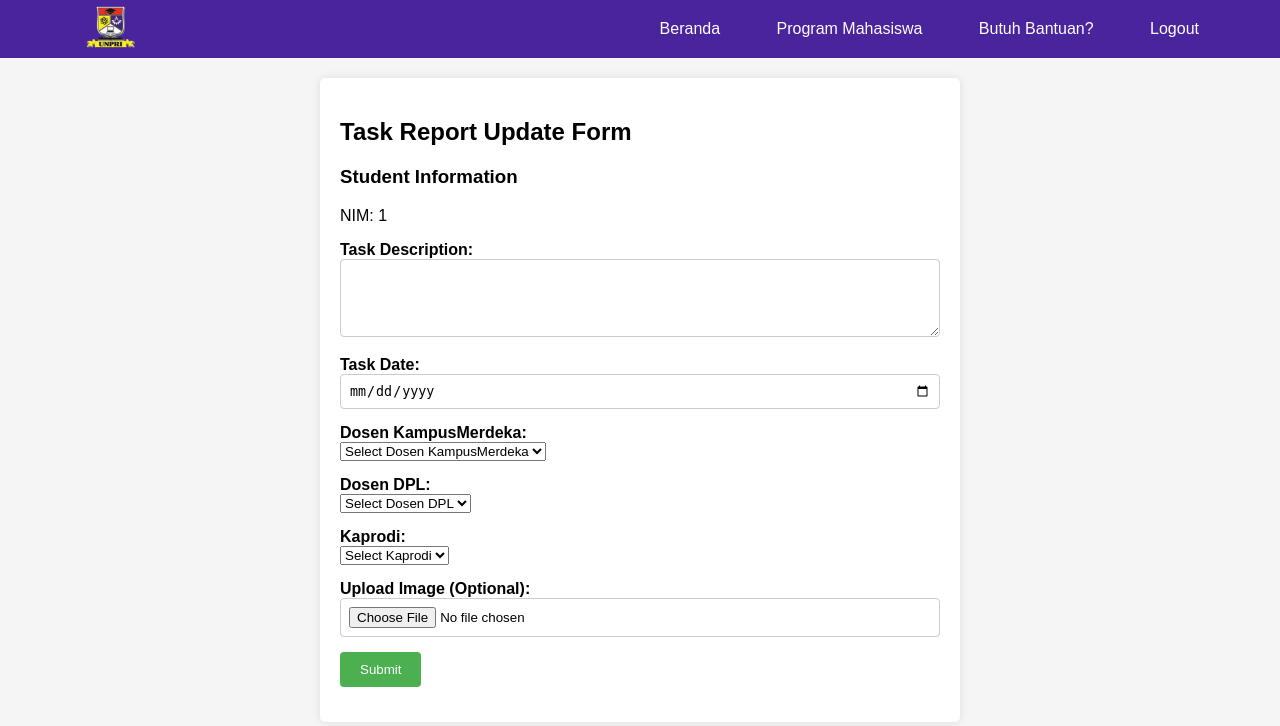
After one commit to SomebodyAcc/UnpriSite, a PHP site: page /mahasiswa/taskreport.php in a window 1280 px wide. The commit adds this page. Shown: the top 726 px of the page. Run offline with PHP 8.4, Linux system fonts and the light colour scheme; the visitor is signed in with stand-in values (Sample User, id 1); data that the repository does not hold is empty.

Commit message:
add report mahasiswa

```diff
--- a/css/style.css
+++ b/css/style.css
@@ -451,43 +451,82 @@ footer {
 }
 
 /* dashboard mahasiswa */
-.column {
-  float: left;
-  width: 50%;
-  padding: 20px;
-  text-align: center;
-  font-size: 25px;
+/* Basic styling for tables and buttons */
+.containertbl {
+  display: flex;
+  justify-content: space-between;
+  align-items: flex-start;
+  margin-bottom: 20px;
+}
+.task-table,
+.report-table {
+  width: 48%; /* Adjust width as needed */
+  border-collapse: collapse;
+  margin-bottom: 20px;
+}
+.task-table th,
+.task-table td,
+.report-table th,
+.report-table td {
+  border: 1px solid #dddddd;
+  text-align: left;
+  padding: 8px;
+}
+.task-table th,
+.report-table th {
+  background-color: #f2f2f2;
+}
+.report-table {
+  display: none; /* Initially hide the weekly report table */
+}
+.expand-btn {
+  padding: 10px 15px;
+  background-color: #4caf50;
+  color: white;
+  border: none;
+  border-radius: 5px;
   cursor: pointer;
-  color: white;
-  position: relative; /* Ensure relative positioning for absolute elements */
 }
 
-/* Style for the expandable content */
-.expandable-content {
-  display: none;
-  position: absolute;
-  top: 0;
-  right: -50%; /* Initially position outside the column */
-  width: 50%; /* Take half the width of the column */
-  background-color: #333;
+/* taskreport */
+
+.task-form-container {
+  max-width: 600px;
+  margin: 20px auto;
+  background-color: #fff;
   padding: 20px;
-  color: white;
-  transition: right 0.3s ease; /* Smooth transition for expanding */
+  border-radius: 5px;
+  box-shadow: 0 0 10px rgba(0, 0, 0, 0.1);
 }
 
-/* Clear floats after the columns */
-.row:after {
-  content: "";
-  display: table;
-  clear: both;
+.form-group {
+  margin-bottom: 15px;
 }
 
-/* Closable button inside the expandable content */
-.closebtn {
-  position: absolute;
-  top: 10px;
-  right: 10px;
+label {
+  font-weight: bold;
+}
+
+input[type="text"],
+textarea,
+input[type="date"],
+input[type="file"] {
+  width: 100%;
+  padding: 8px;
+  border: 1px solid #ccc;
+  border-radius: 4px;
+  box-sizing: border-box;
+}
+
+input[type="submit"] {
+  background-color: #4caf50;
   color: white;
-  font-size: 20px;
+  padding: 10px 20px;
+  border: none;
+  border-radius: 4px;
   cursor: pointer;
 }
+
+input[type="submit"]:hover {
+  background-color: #45a049;
+}
--- a/js/script.js
+++ b/js/script.js
@@ -1,23 +1,51 @@
-let gridItems = 3;
+// Function to show/hide weekly report based on button click
+function toggleReportTable() {
+  var reportTable = document.getElementById("report-table");
+  var expandBtn = document.getElementById("expand-btn");
 
-function createGridItems(count) {
-  let grid = document.getElementById("grid");
-  grid.innerHTML = "";
-  for (let i = 0; i < count; i++) {
-    let gridItem = document.createElement("div");
-    gridItem.className = "grid-item";
-    gridItem.textContent = `Item ${i + 1}`;
-    grid.appendChild(gridItem);
+  // Toggle visibility of report table and update button text
+  if (reportTable.classList.contains("report-hidden")) {
+    reportTable.classList.remove("report-hidden");
+    expandBtn.textContent = "Collapse Report Table";
+  } else {
+    reportTable.classList.add("report-hidden");
+    expandBtn.textContent = "Expand Report Table";
   }
 }
 
-function expandGrid() {
-  gridItems++;
-  let grid = document.getElementById("grid");
-  grid.classList.add("expanded");
-  createGridItems(gridItems);
+// Function to show weekly report based on task ID
+function showReport(taskId) {
+  var reportTable = document.getElementById("report-table");
+  var reportBody = document.getElementById("report-body");
+
+  // Clear previous report data
+  reportBody.innerHTML = "";
+
+  // Sample data for demonstration (replace with actual data retrieval)
+  var reports = [
+    { week: "Week 1", progress: "80%", comments: "Good progress, need to review last section." },
+    { week: "Week 2", progress: "100%", comments: "Task completed successfully." },
+    // Add more report data as needed
+  ];
+
+  // Filter reports based on task ID (for demonstration, using static data)
+  reports.forEach(function (report) {
+    var row = document.createElement("tr");
+    row.innerHTML = "<td>" + report.week + "</td><td>" + report.progress + "</td><td>" + report.comments + "</td>";
+    reportBody.appendChild(row);
+  });
+
+  // Show the report table when a task is clicked
+  reportTable.style.display = "block";
 }
 
-document.addEventListener("DOMContentLoaded", function () {
-  createGridItems(gridItems);
+// Basic form validation example
+document.getElementById("taskForm").addEventListener("submit", function (event) {
+  const description = document.getElementById("description").value.trim();
+  const taskDate = document.getElementById("taskDate").value.trim();
+
+  if (description === "" || taskDate === "") {
+    event.preventDefault(); // Prevent form submission if fields are empty
+    alert("Please fill out all fields.");
+  }
 });
--- /dev/null
+++ b/mahasiswa/taskreport.php
@@ -0,0 +1,194 @@
+<?php
+session_start();
+include('../includes/db.php'); // Include your database connection script
+
+// Redirect if not logged in
+if (!isset($_SESSION['nim'])) {
+    header('Location: login.php');
+    exit;
+}
+
+// Function to get user ID from NIM
+function getUserIdFromNim($conn, $nim)
+{
+    $sql = "SELECT id_mahasiswa FROM Mahasiswa WHERE nim = ?";
+    $stmt = $conn->prepare($sql);
+    $stmt->bind_param("s", $nim);
+    $stmt->execute();
+    $result = $stmt->get_result();
+    if ($result->num_rows > 0) {
+        $row = $result->fetch_assoc();
+        return $row['id_mahasiswa'];
+    } else {
+        return null;
+    }
+}
+
+// Fetch options for Dosen_DPL
+$sql_dosen_dpl = "SELECT id_dosen_dpl, nama FROM Dosen_DPL";
+$result_dosen_dpl = $conn->query($sql_dosen_dpl);
+$dosen_dpl_options = array();
+while ($row = $result_dosen_dpl->fetch_assoc()) {
+    $dosen_dpl_options[$row['id_dosen_dpl']] = $row['nama'];
+}
+
+// Fetch options for Dosen_KampusMerdeka
+$sql_dosen_KM = "SELECT id_dosen_KM, nama FROM Dosen_KampusMerdeka";
+$result_dosen_KM = $conn->query($sql_dosen_KM);
+$dosen_KM_options = array();
+while ($row = $result_dosen_KM->fetch_assoc()) {
+    $dosen_KM_options[$row['id_dosen_KM']] = $row['nama'];
+}
+
+// Fetch options for Kaprodi
+$sql_kaprodi = "SELECT id_kaprodi, nama FROM Kaprodi";
+$result_kaprodi = $conn->query($sql_kaprodi);
+$kaprodi_options = array();
+while ($row = $result_kaprodi->fetch_assoc()) {
+    $kaprodi_options[$row['id_kaprodi']] = $row['nama'];
+}
+
+// Handle form submission
+if ($_SERVER["REQUEST_METHOD"] == "POST") {
+    $nim = $_SESSION['nim'];
+    $id_mahasiswa = getUserIdFromNim($conn, $nim);
+    $id_dosen_KM = $_POST['id_dosen_KM'];
+    $id_dosen_dpl = $_POST['id_dosen_dpl'];
+    $id_kaprodi = $_POST['id_kaprodi'];
+    $description = $_POST['description'];
+    $taskDate = $_POST['taskDate'];
+
+    // File upload handling
+    $imagePath = ''; // Initialize empty path
+    if ($_FILES['image']['name']) {
+        $targetDir = "uploads/";
+        $fileName = basename($_FILES["image"]["name"]);
+        $targetFilePath = $targetDir . $fileName;
+        $fileType = pathinfo($targetFilePath, PATHINFO_EXTENSION);
+        $allowedTypes = array('jpg', 'jpeg', 'png', 'gif');
+
+        if (in_array($fileType, $allowedTypes)) {
+            if (move_uploaded_file($_FILES["image"]["tmp_name"], $targetFilePath)) {
+                $imagePath = $targetFilePath;
+            } else {
+                echo "Sorry, there was an error uploading your file.";
+                exit;
+            }
+        } else {
+            echo "Sorry, only JPG, JPEG, PNG, GIF files are allowed.";
+            exit;
+        }
+    }
+
+    // Insert into database
+    $sql_insert = "INSERT INTO Kegiatan (id_mahasiswa, id_dosen_KM, id_dosen_dpl, id_kaprodi, deskripsi, tanggal, foto)
+                   VALUES (?, ?, ?, ?, ?, ?, ?)";
+    $stmt = $conn->prepare($sql_insert);
+    $stmt->bind_param("iiissss", $id_mahasiswa, $id_dosen_KM, $id_dosen_dpl, $id_kaprodi, $description, $taskDate, $imagePath);
+
+    if ($stmt->execute()) {
+        echo "Task report submitted successfully.";
+    } else {
+        echo "Error: " . $sql_insert . "<br>" . $stmt->error;
+    }
+
+    $stmt->close();
+}
+?>
+<!DOCTYPE html>
+<html lang="en">
+
+<head>
+    <meta charset="UTF-8">
+    <meta name="viewport" content="width=device-width, initial-scale=1.0">
+    <title>Task Report Update Form</title>
+    <link rel="stylesheet" href="../css/style.css">
+</head>
+
+<body>
+    <header>
+        <nav class="navbar">
+            <div class="logo">
+                <img src="../images/logoUnpri.png" alt="logo Unpri">
+            </div>
+            <ul>
+                <li><a href="dashboard.php">Beranda</a></li>
+                <li class="dropdown">
+                    <a href="#" class="dropbtn">Program Mahasiswa</a>
+                    <div class="dropdown-content">
+                        <a href="https://kampusmerdeka.zendesk.com/hc/en-us/categories/6153606311577-MSIB">Magang Bersertifikat</a>
+                        <a href="https://kampusmerdeka.kemdikbud.go.id/program/studi-independen">Studi Independent</a>
+                        <a href="https://pmm.kampusmerdeka.kemdikbud.go.id/pages/info/program/pmm_4/">Program Pertukaran Mahasiswa</a>
+
+                    </div>
+                </li>
+                <li><a href="../help.php">Butuh Bantuan?</a></li>
+                <li><a href="../logout.php">Logout</a></li>
+            </ul>
+        </nav>
+    </header>
+    <div class="task-form-container">
+        <h2>Task Report Update Form</h2>
+
+        <!-- Display Mahasiswa Information -->
+        <h3>Student Information</h3>
+        <p>NIM: <?php echo $_SESSION['nim']; ?></p>
+        <!-- Add more information display as needed -->
+
+        <!-- Task Report Form -->
+        <form id="taskForm" action="<?php echo htmlspecialchars($_SERVER["PHP_SELF"]); ?>" method="post" enctype="multipart/form-data">
+            <!-- Hidden field for id_mahasiswa -->
+            <input type="hidden" name="id_mahasiswa" value="<?php echo $id_mahasiswa; ?>">
+
+            <div class="form-group">
+                <label for="description">Task Description:</label><br>
+                <textarea id="description" name="description" rows="4" required></textarea>
+            </div>
+            <div class="form-group">
+                <label for="taskDate">Task Date:</label><br>
+                <input type="date" id="taskDate" name="taskDate" required>
+            </div>
+            <div class="form-group">
+                <label for="id_dosen_KM">Dosen KampusMerdeka:</label><br>
+                <select id="id_dosen_KM" name="id_dosen_KM" required>
+                    <option value="">Select Dosen KampusMerdeka</option>
+                    <?php foreach ($dosen_KM_options as $id => $nama) : ?>
+                        <option value="<?php echo $id; ?>"><?php echo $nama; ?></option>
+                    <?php endforeach; ?>
+                </select>
+            </div>
+            <div class="form-group">
+                <label for="id_dosen_dpl">Dosen DPL:</label><br>
+                <select id="id_dosen_dpl" name="id_dosen_dpl" required>
+                    <option value="">Select Dosen DPL</option>
+                    <?php foreach ($dosen_dpl_options as $id => $nama) : ?>
+                        <option value="<?php echo $id; ?>"><?php echo $nama; ?></option>
+                    <?php endforeach; ?>
+                </select>
+            </div>
+            <div class="form-group">
+                <label for="id_kaprodi">Kaprodi:</label><br>
+                <select id="id_kaprodi" name="id_kaprodi" required>
+                    <option value="">Select Kaprodi</option>
+                    <?php foreach ($kaprodi_options as $id => $nama) : ?>
+                        <option value="<?php echo $id; ?>"><?php echo $nama; ?></option>
+                    <?php endforeach; ?>
+                </select>
+            </div>
+            <div class="form-group">
+                <label for="image">Upload Image (Optional):</label><br>
+                <input type="file" id="image" name="image">
+            </div>
+            <div class="form-group">
+                <input type="submit" value="Submit">
+            </div>
+        </form>
+
+        <!-- Display Previous Kegiatan Information -->
+        <!-- Add your previous activities display as needed -->
+
+    </div>
+    <script src="../js/script.js"></script>
+</body>
+
+</html>
```
Also changed, not shown: mahasiswa/dashboard.php (+40 -47 lines).
